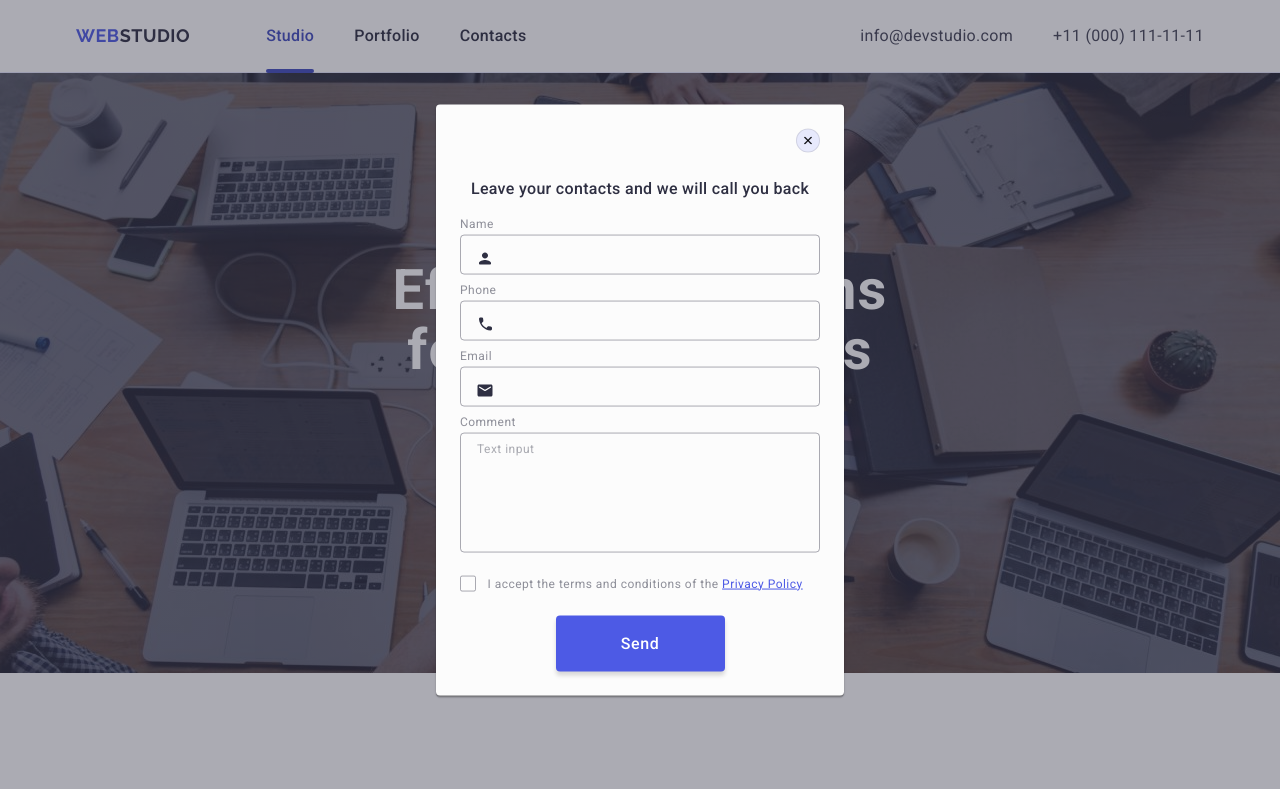
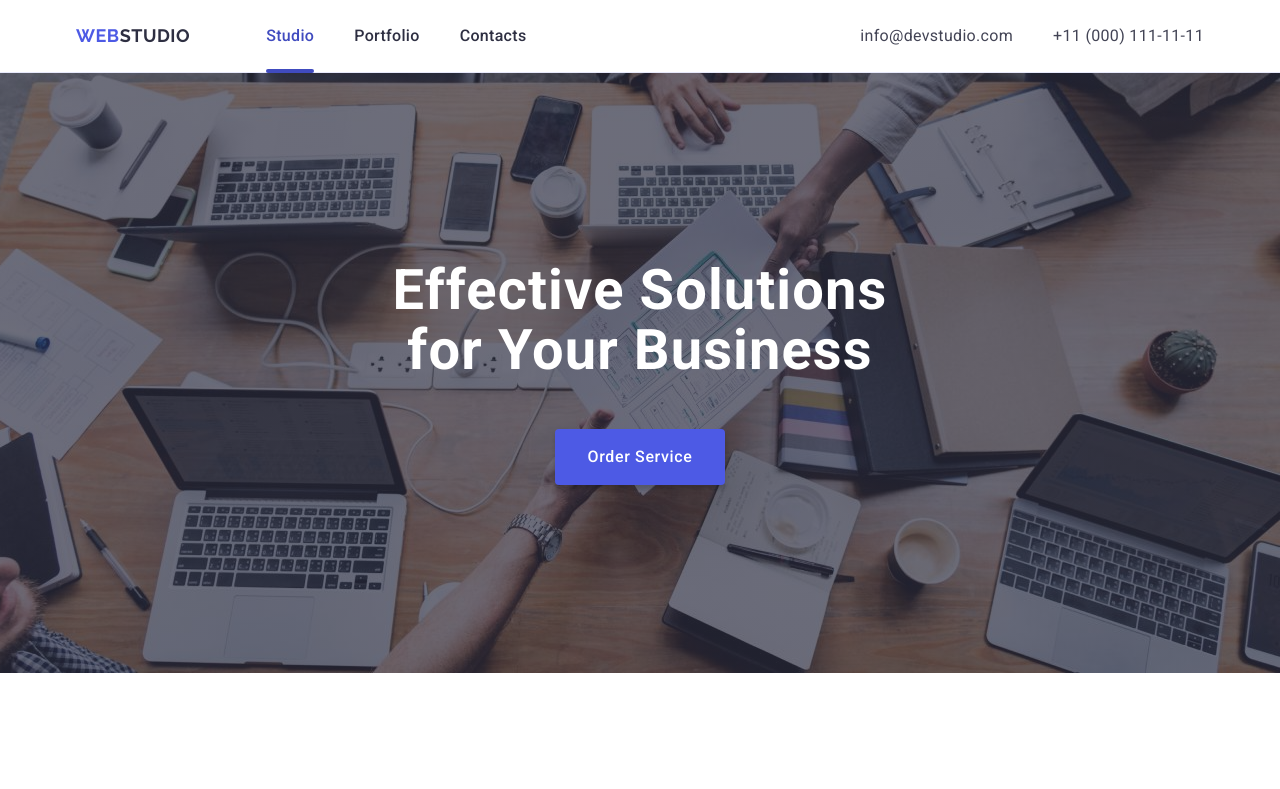
Before and after one commit to Daria2608/goit-markup-hw-06, a plain HTML site: page index.html in a window 1280 px wide. Shown: the top 789 px of the page. Drawn offline with nearby package versions, Linux system fonts and the light colour scheme.

Commit message:
goit-markup-hw-06-2

```diff
--- a/index.html
+++ b/index.html
@@ -568,7 +568,7 @@
         </div>
       </div>
     </footer>
-    <div class="backdrop is-open">
+    <div class="backdrop is-ope">
       <div class="modal">
         <button
           class="modal-close-button"
```
